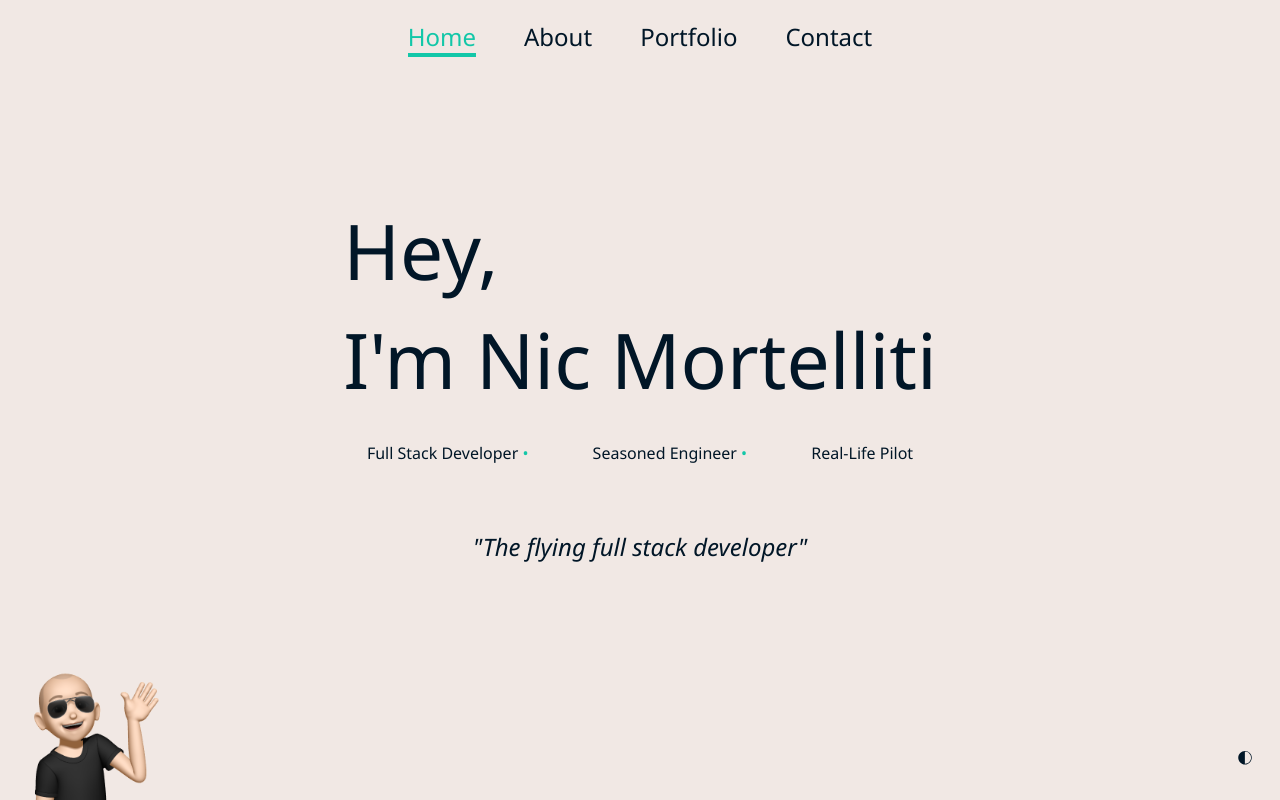
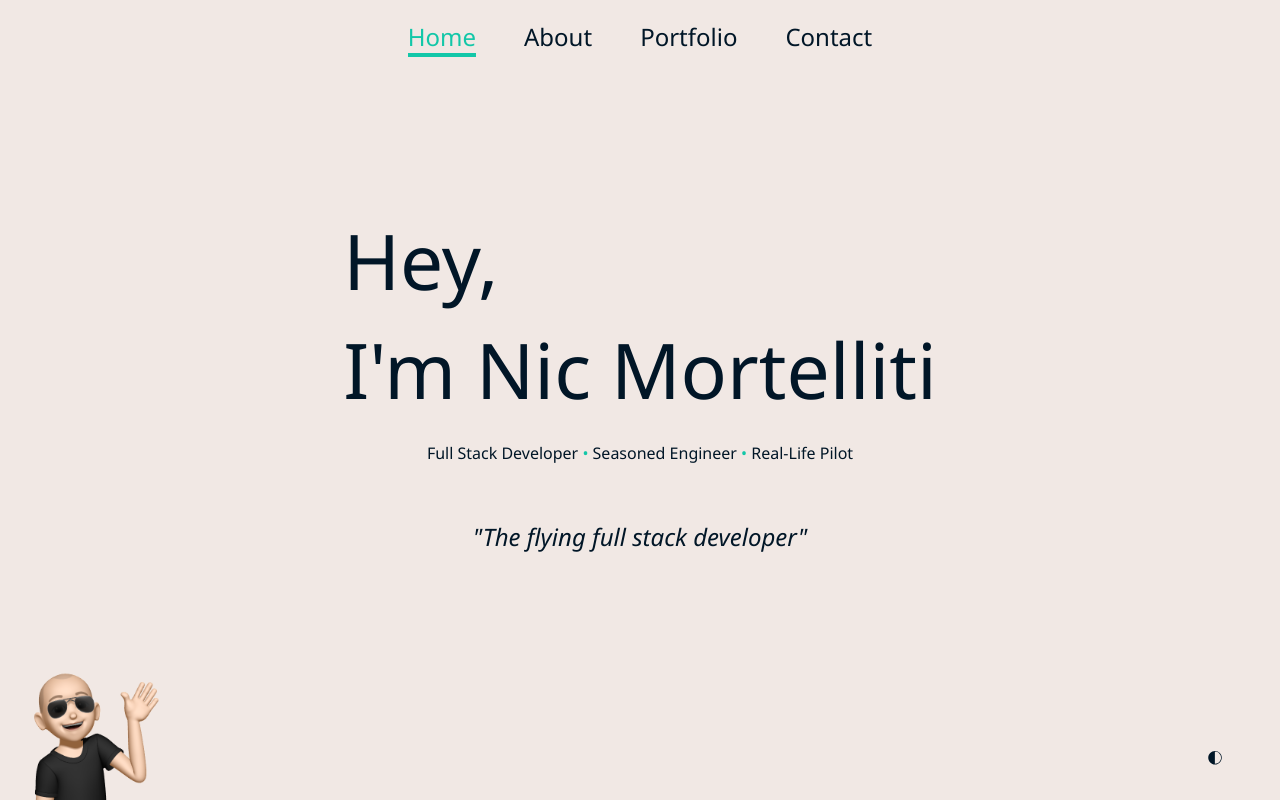
Before and after one commit to NicMortelliti/portfolio, a React (Create React App) app: page /#/ in a window 1280 px wide. Built offline with nearby package versions, Linux system fonts and the light colour scheme.

Commit message:
fix site alignment issue

```diff
--- a/src/components/styles/Global.js
+++ b/src/components/styles/Global.js
@@ -26,7 +26,6 @@ h1 {
 p {
   font-size: clamp(16px, 18px, 22px);
   text-align: left;
-  margin: 10px 30px;
   max-width: 600px;
 }
 `;
```
